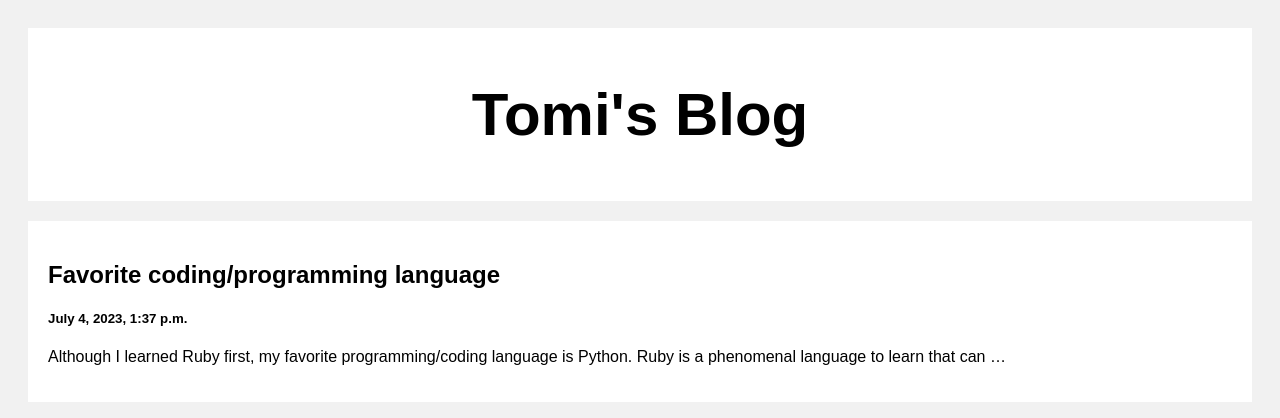
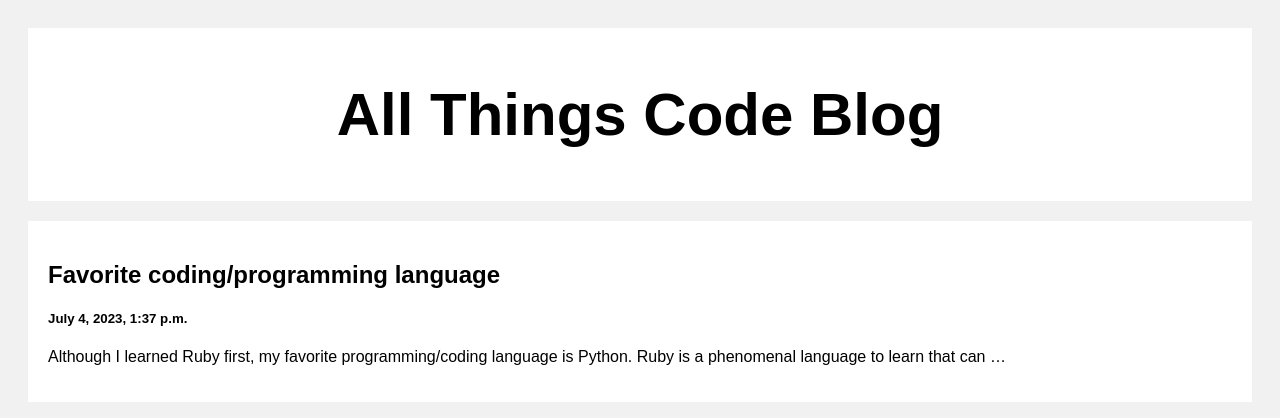
Before and after one commit to winifredf/AllThingsCodeBlog, a Django app: page / in a window 1280 px wide. Shown: the top 418 px of the page. Run offline with Django 4.2, Linux system fonts and the light colour scheme; data comes from the database, SQL or seed files in the repository.

Commit message:
Updated Blog Title ln 51

```diff
--- a/templates/index.html
+++ b/templates/index.html
@@ -48,7 +48,7 @@ body {
 <body>
 
 <div class="header">
-  <h2>Tomi's Blog</h2>
+  <h2>All Things Code Blog</h2>
 </div>
 
 <div class="row">
```
